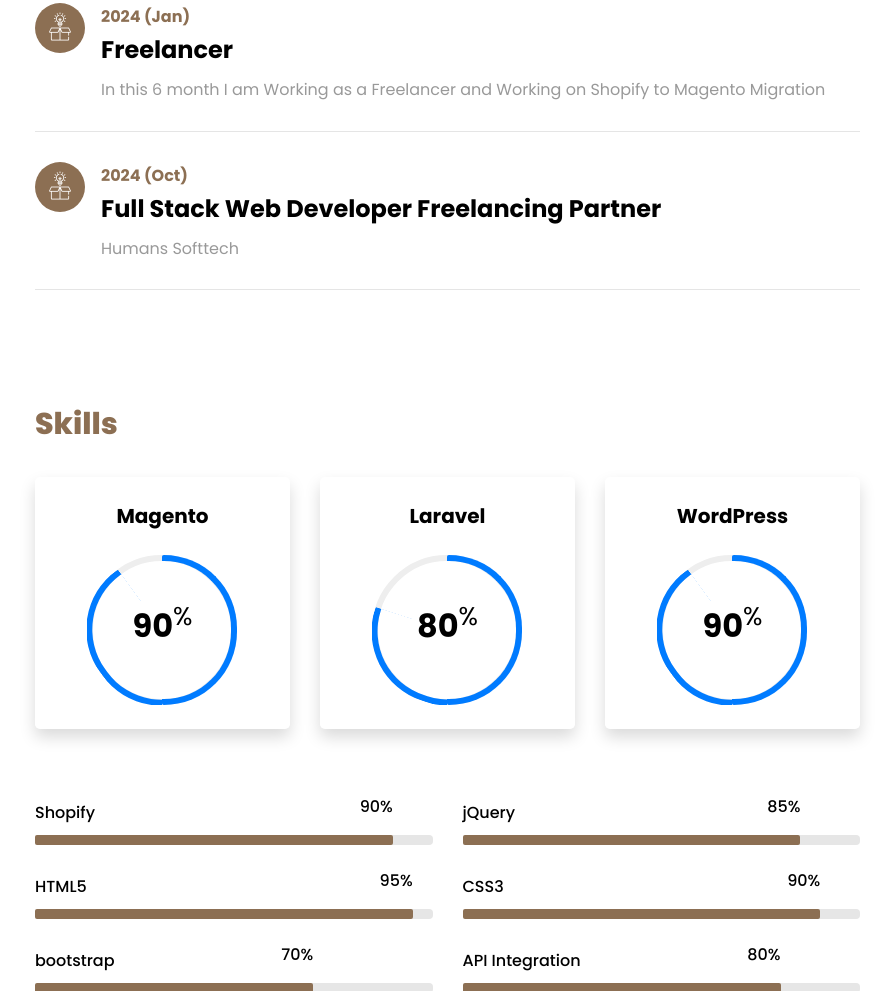
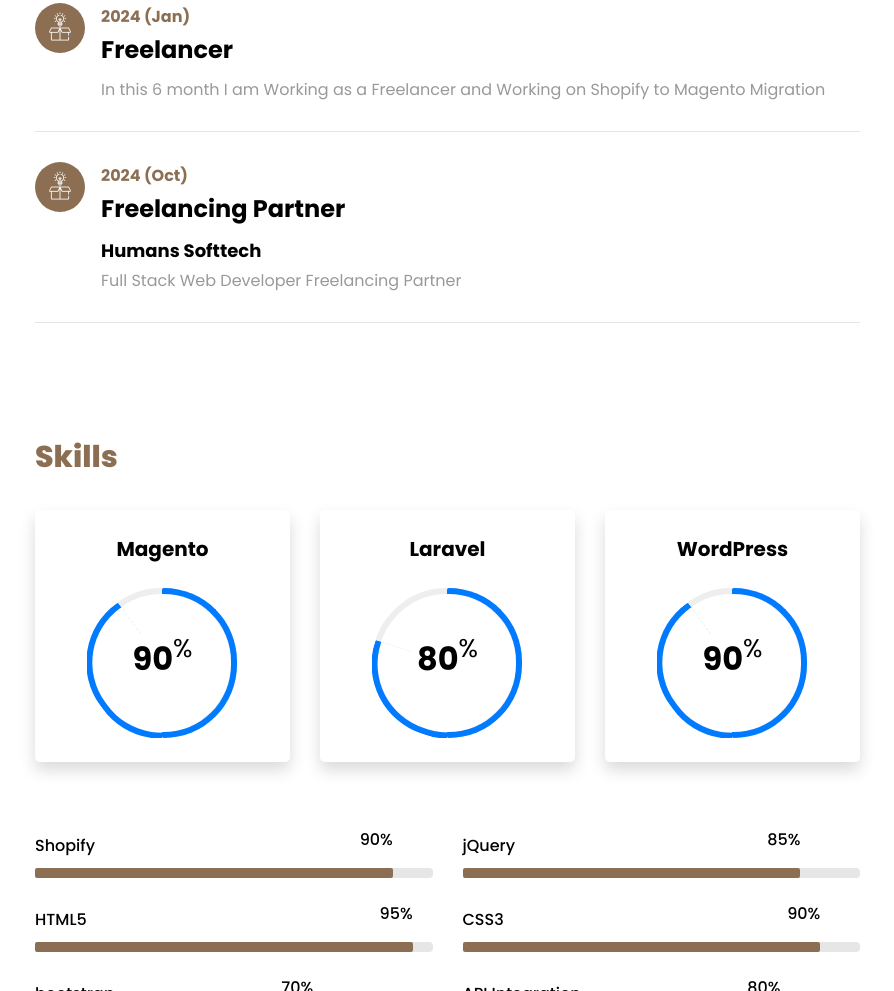
Before and after one commit to richa2412/richa2412.github.io, a plain HTML site: page index.html in a window 1280 px wide. Shown: the part 2893-3884 px from the top of the page, without its empty margins (335-1229 px from the left). Drawn offline with Linux system fonts and the light colour scheme; files whose address does not match are found by name.

Commit message:
Update index.html

```diff
--- a/index.html
+++ b/index.html
@@ -208,8 +208,9 @@
 					    	</div>
 					    	<div class="text pl-3">
 		    					<span class="date">2024 (Oct)</span>
-		    					<h2>Full Stack Web Developer Freelancing Partner</h2>
-		    					<p>Humans Softtech</p>
+							<h2>Freelancing Partner</h2>
+							<span class="position">Humans Softtech</span>
+		    					<p>Full Stack Web Developer Freelancing Partner</p>
 		    				</div>
 	    				</div>
 					  </div>
```
